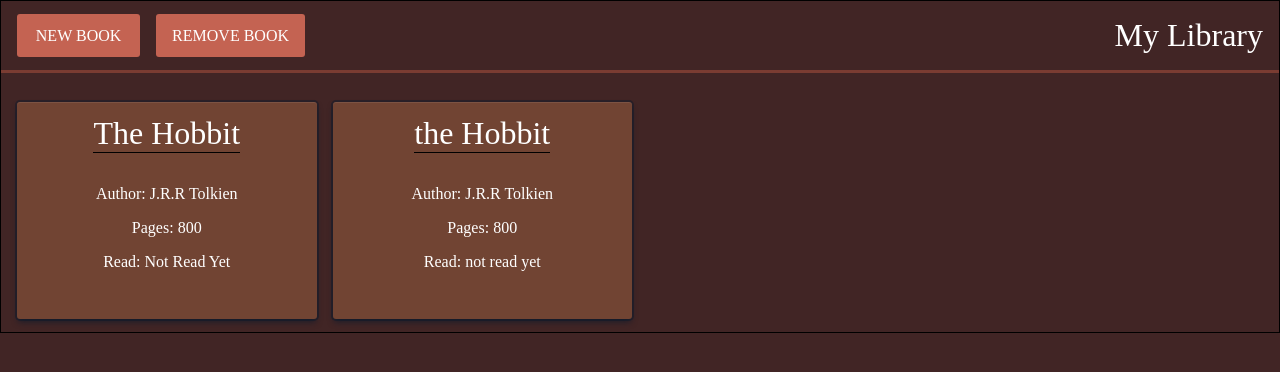
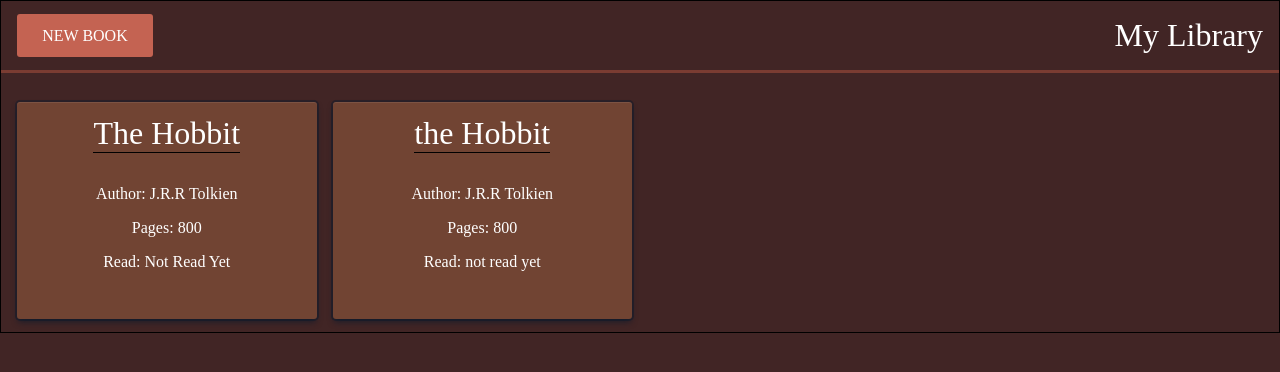
Before and after one commit to Suqbs/library-project, a plain HTML site: page index.html in a window 1280 px wide. Drawn offline with Linux system fonts and the light colour scheme.

Commit message:
Remove 'Remove Button' from header

```diff
--- a/index.html
+++ b/index.html
@@ -12,7 +12,6 @@
       <header>
         <div class="button-container">
           <button>NEW BOOK</button>
-          <button>REMOVE BOOK</button>
         </div>
         <h1>My Library</h1>
       </header>
```
